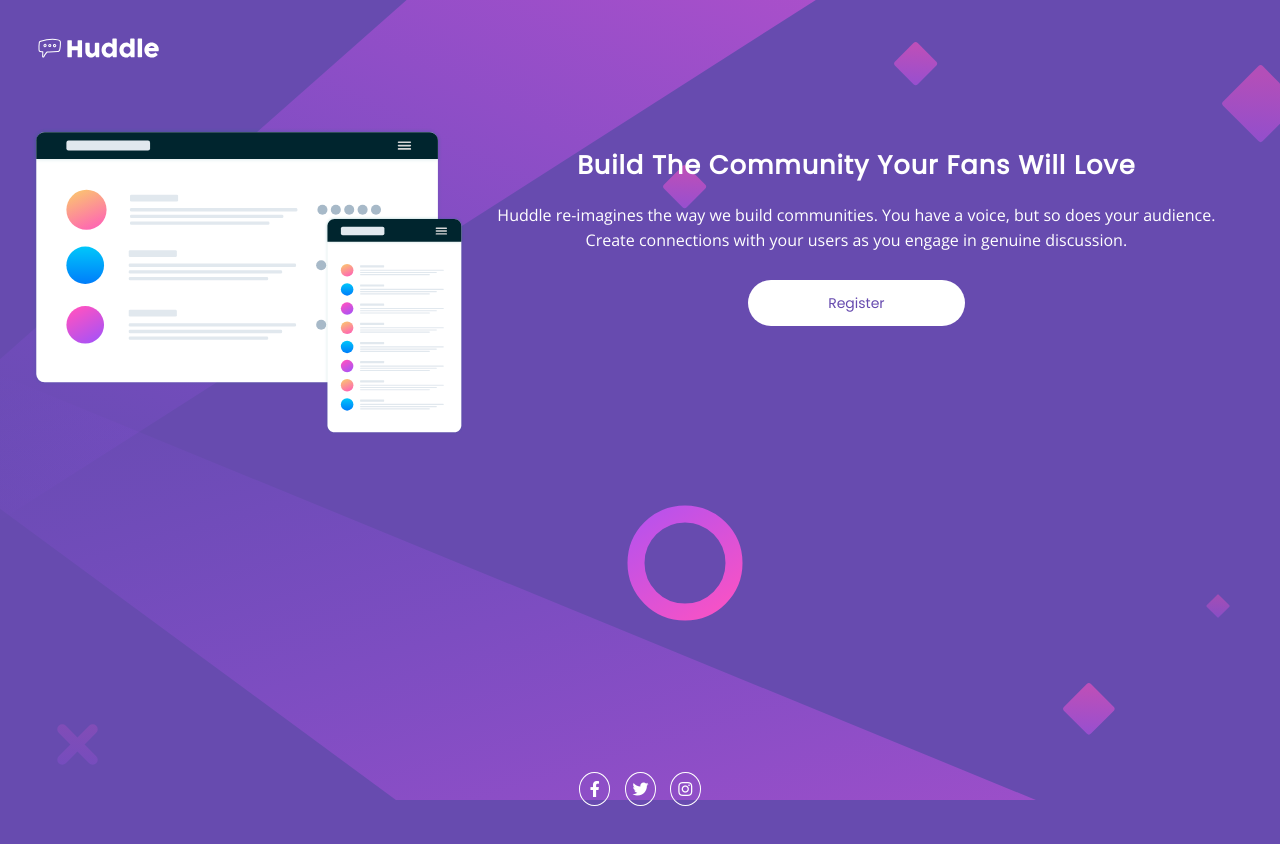
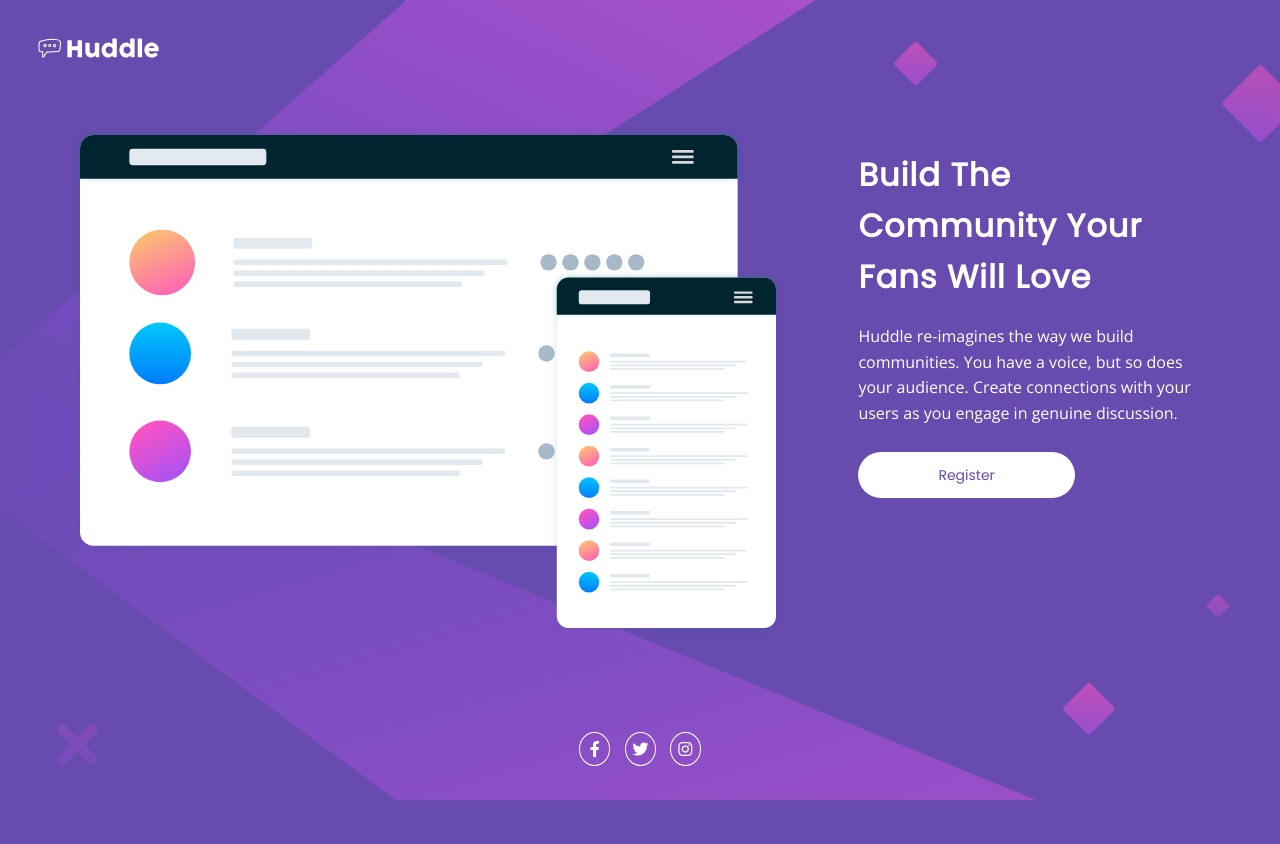
Before and after one commit to EveKaia/huddle-landing-page-with-single-introductory-section, a website: page index.html in a window 1280 px wide. Drawn offline with nearby package versions, Linux system fonts and the light colour scheme.

Commit message:
Desktop styles
Footer styles, more desktop layout styles

```diff
--- a/styles.scss
+++ b/styles.scss
@@ -105,7 +105,7 @@ main {
 }
 
 footer {
-  bottom: 0px;
+  bottom: 20px;
   height: 60px;
   position: absolute;
   width: 100%;
@@ -145,8 +145,21 @@ footer {
     display: flex;
     justify-content: space-between;
 
-    figure img {
-      min-width: 300px;
+    figure {
+      flex: 1 0 65%;
+    }
+
+    div {
+      text-align: left;
+      margin: 0px 30px;
+    }
+
+    h1 {
+      font-size: 2em;
     }
   }
+
+  footer {
+    bottom: 40px;
+  }
 }
```
Also changed, not shown: styles.css.
